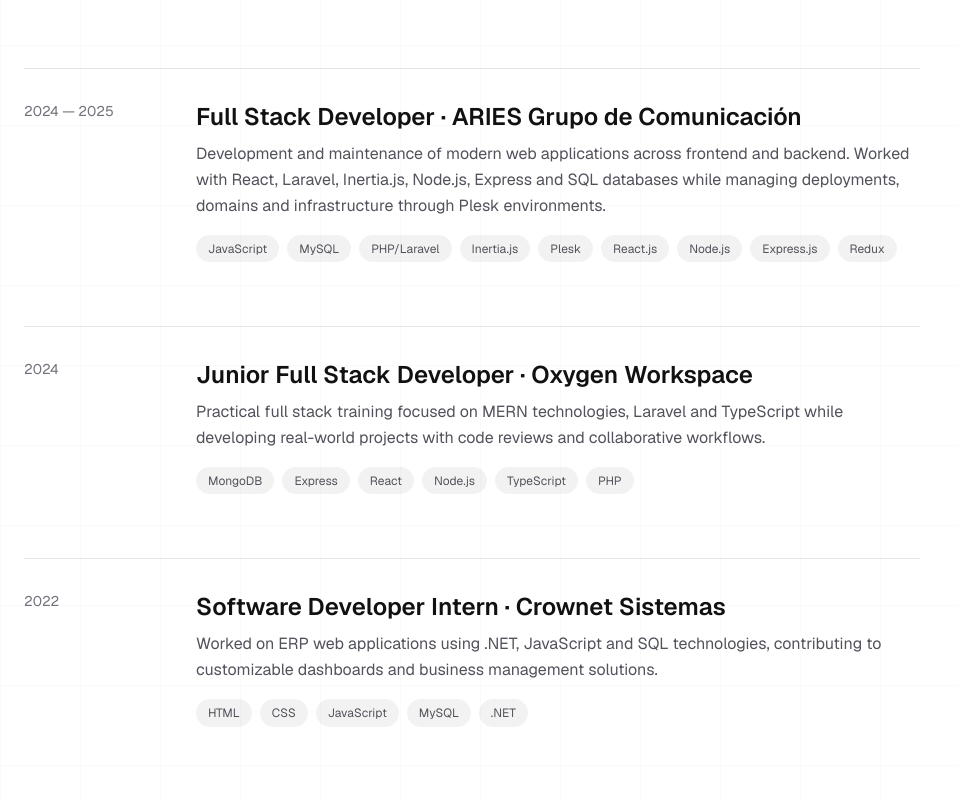
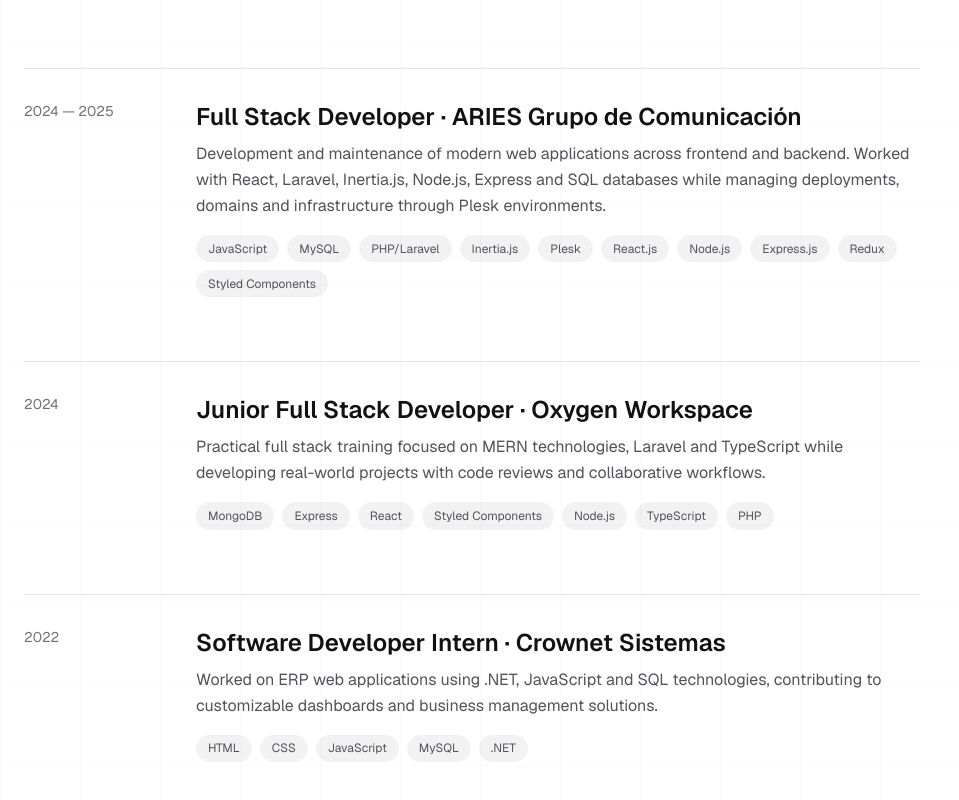
Before and after one commit to vichule/portfolio-javier, a Next.js app: page / in a window 1280 px wide. Shown: the part 2595-3395 px from the top of the page, without its empty margins (0-959 px from the left). Built offline with nearby package versions, Linux system fonts and the light colour scheme.

Commit message:
Update minor changes

```diff
--- a/components/sections/experience.tsx
+++ b/components/sections/experience.tsx
@@ -38,6 +38,7 @@
                                 "Node.js",
                                 "Express.js",
                                 "Redux",
+                                "Styled Components",
                             ]}
                         />
                     </FadeIn>
@@ -52,6 +53,7 @@
                                 "MongoDB",
                                 "Express",
                                 "React",
+                                "Styled Components",
                                 "Node.js",
                                 "TypeScript",
                                 "PHP",
```
